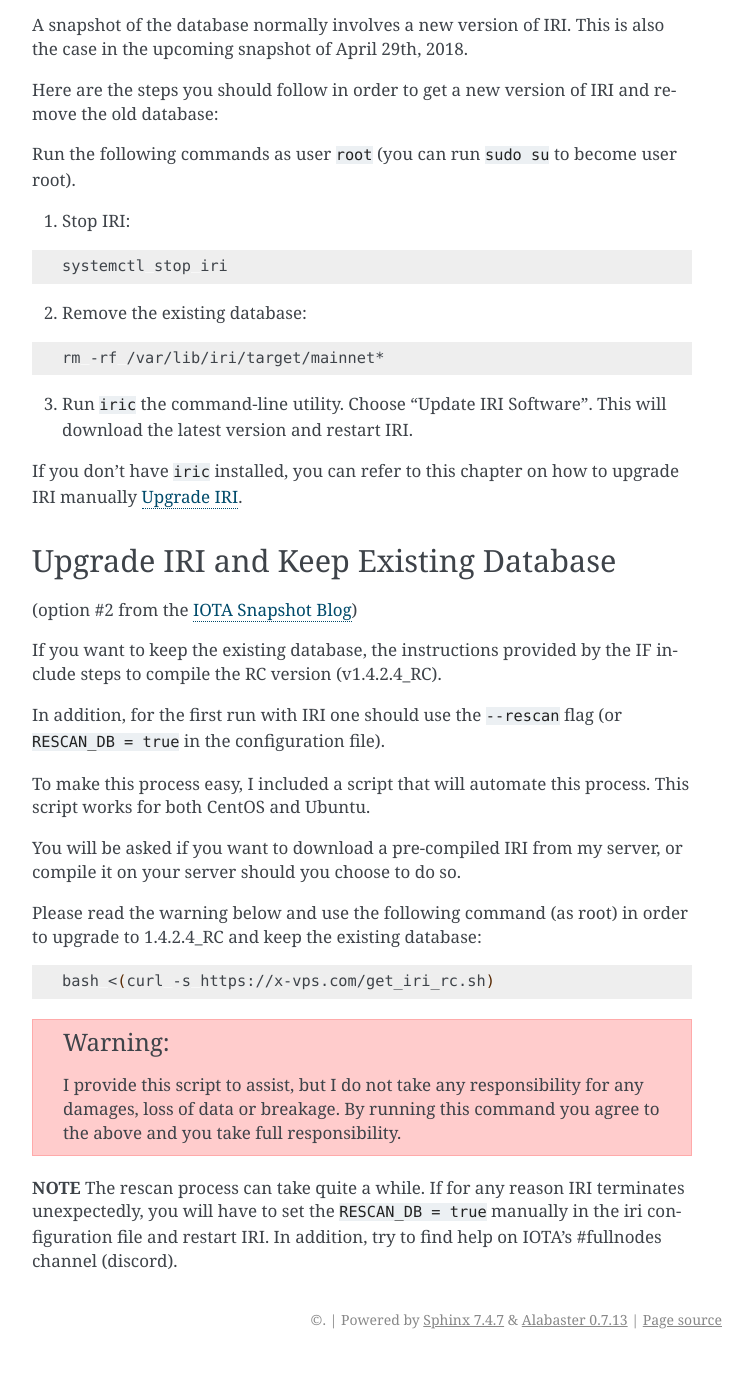
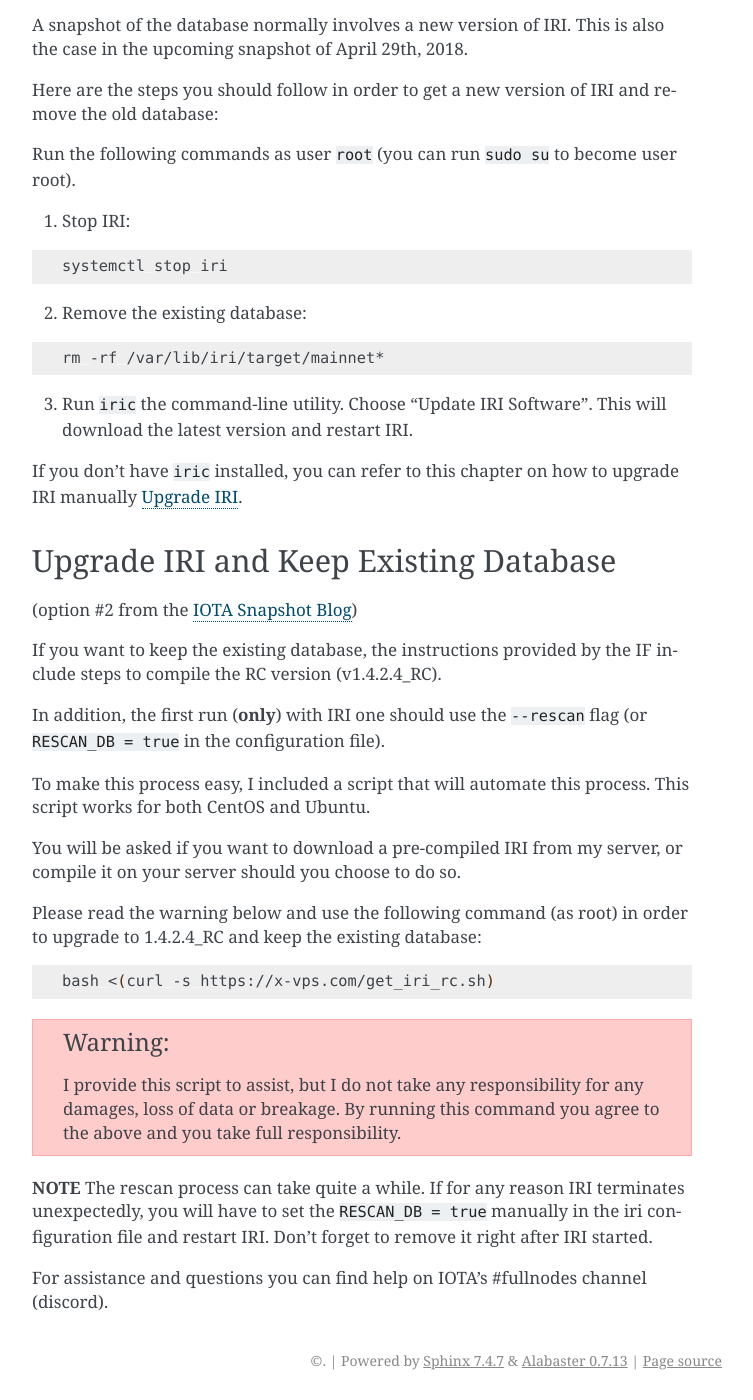
Before and after one commit to nuriel77/iri-playbook, a Sphinx documentation site: the page built from docs/appendix.rst, in a window 1280 px wide and 1400 px high, scrolled down 14971 px. Shown: the whole window, without its empty margins (388-1141 px from the left). Built offline with Sphinx 7.4.7, drawn with Linux system fonts in a browser that asks for light colours; before the commit the page ends 16330 px from its top, so only the background shows below that.

Commit message:
Appendix docs updated

```diff
--- a/docs/appendix.rst
+++ b/docs/appendix.rst
@@ -681,7 +681,7 @@
 
 If you want to keep the existing database, the instructions provided by the IF include steps to compile the RC version (v1.4.2.4_RC).
 
-In addition, for the first run with IRI one should use the ``--rescan`` flag (or ``RESCAN_DB = true`` in the configuration file).
+In addition, the first run (**only**) with IRI one should use the ``--rescan`` flag (or ``RESCAN_DB = true`` in the configuration file).
 
 To make this process easy, I included a script that will automate this process. This script works for both CentOS and Ubuntu.
 
@@ -701,4 +701,6 @@
   By running this command you agree to the above and you take full responsibility.
 
 
-**NOTE** The rescan process can take quite a while. If for any reason IRI terminates unexpectedly, you will have to set the ``RESCAN_DB = true`` manually in the iri configuration file and restart IRI. In addition, try to find help on IOTA's #fullnodes channel (discord).
+**NOTE** The rescan process can take quite a while. If for any reason IRI terminates unexpectedly, you will have to set the ``RESCAN_DB = true`` manually in the iri configuration file and restart IRI. Don't forget to remove it right after IRI started.
+
+For assistance and questions you can find help on IOTA's #fullnodes channel (discord).
```
